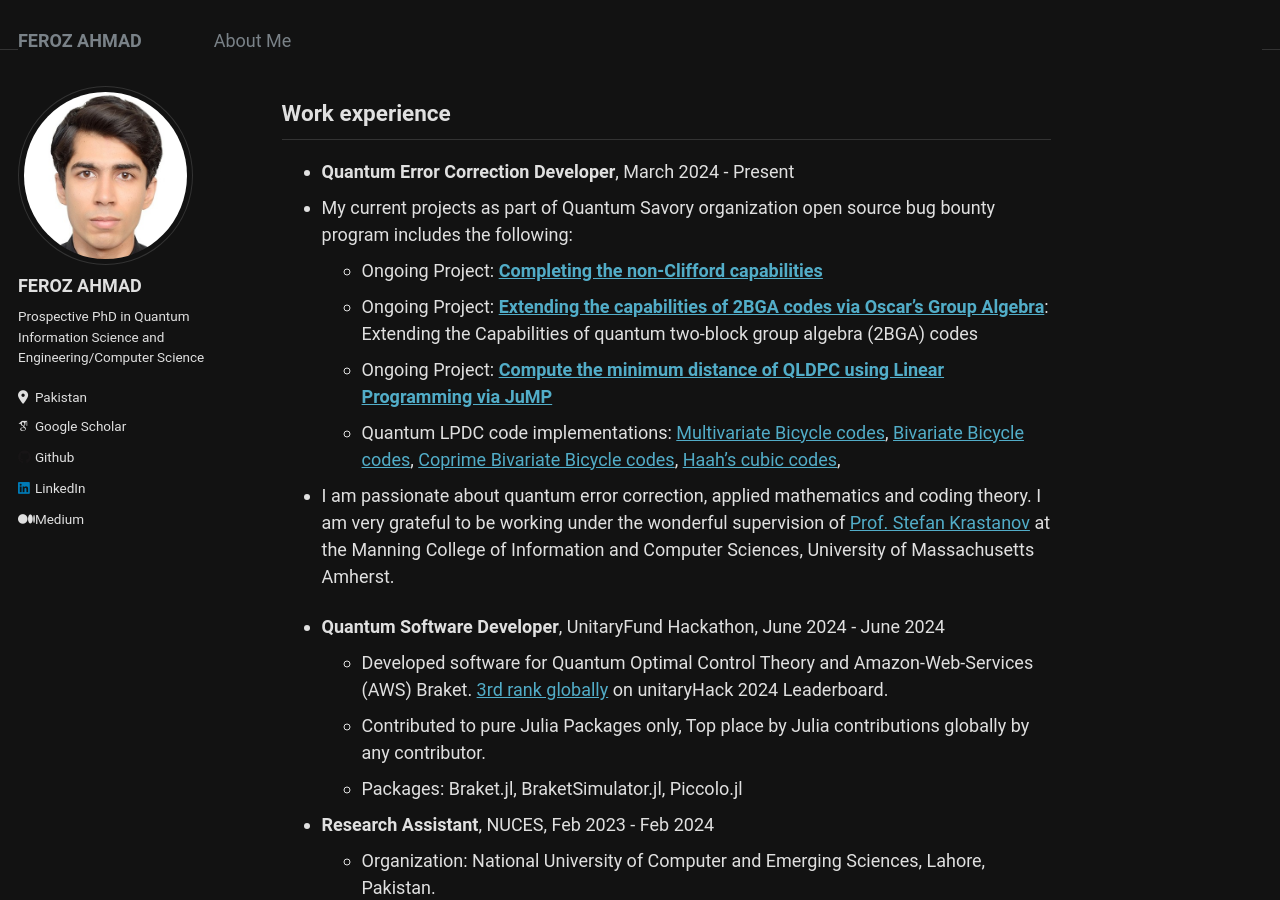
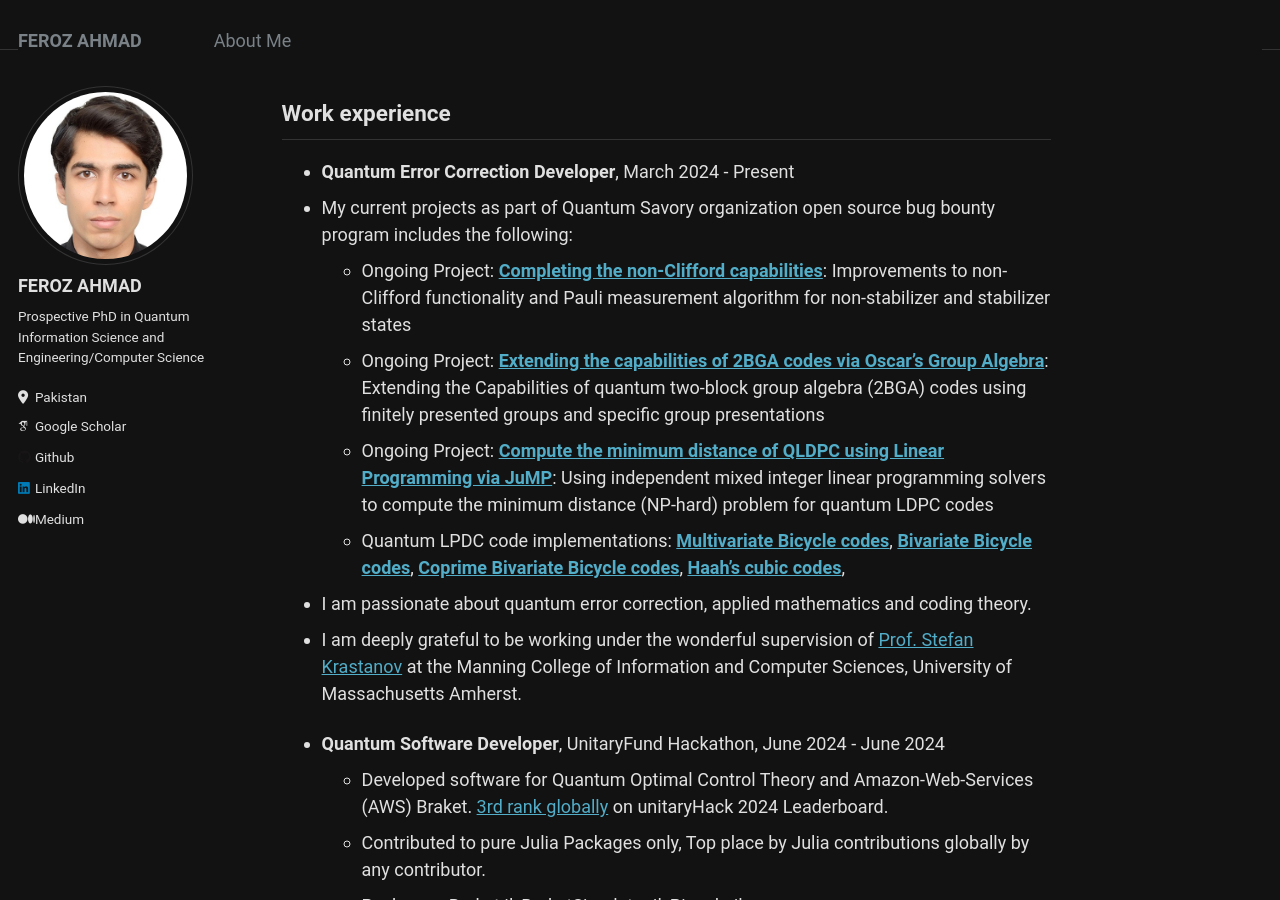
Before and after one commit to Fe-r-oz/Fe-r-oz.github.io, a Jekyll site: the page built from _pages/about.md, in a window 1280 px wide and 900 px high, scrolled down 445 px. Built offline with Jekyll 4.4.1, drawn with Linux system fonts in a browser that asks for light colours; some web fonts are replaced.

Commit message:
Update about.md

```diff
--- a/_pages/about.md
+++ b/_pages/about.md
@@ -17,11 +17,12 @@ redirect_from:
 ## Work experience
 * **Quantum Error Correction Developer**, March 2024 - Present
  * My current projects as part of Quantum Savory organization open source bug bounty program includes the following:
-    - Ongoing Project: **[Completing the non-Clifford capabilities](https://github.com/QuantumSavory/QuantumClifford.jl/issues/309)**
-    - Ongoing Project: **[Extending the capabilities of 2BGA codes via Oscar's Group Algebra](https://github.com/QuantumSavory/QuantumClifford.jl/issues/396)**: Extending the Capabilities of quantum two-block group algebra (2BGA) codes
-    - Ongoing Project: **[Compute the minimum distance of QLDPC using Linear Programming via JuMP](https://github.com/QuantumSavory/QuantumClifford.jl/pull/439)**
-    - Quantum LPDC code implementations: [Multivariate Bicycle codes](https://github.com/QuantumSavory/QuantumClifford.jl/pull/378), [Bivariate Bicycle codes](https://github.com/QuantumSavory/QuantumClifford.jl/pull/399), [Coprime Bivariate Bicycle codes](https://github.com/QuantumSavory/QuantumClifford.jl/pull/378), [Haah's cubic codes](https://github.com/QuantumSavory/QuantumClifford.jl/pull/388),
-  * I am passionate about quantum error correction, applied mathematics and coding theory. I am very grateful to be working under the wonderful supervision of [Prof. Stefan Krastanov](https://www.cics.umass.edu/about/directory/stefan-krastanov) at the Manning College of Information and Computer Sciences, University of Massachusetts Amherst.
+    - Ongoing Project: **[Completing the non-Clifford capabilities](https://github.com/QuantumSavory/QuantumClifford.jl/issues/309)**: Improvements to non-Clifford functionality and Pauli measurement algorithm for non-stabilizer and stabilizer states
+    - Ongoing Project: **[Extending the capabilities of 2BGA codes via Oscar's Group Algebra](https://github.com/QuantumSavory/QuantumClifford.jl/issues/396)**: Extending the Capabilities of quantum two-block group algebra (2BGA) codes using finitely presented groups and specific group presentations
+    - Ongoing Project: **[Compute the minimum distance of QLDPC using Linear Programming via JuMP](https://github.com/QuantumSavory/QuantumClifford.jl/pull/439)**: Using independent mixed integer linear programming solvers to compute the minimum distance (NP-hard) problem for quantum LDPC codes
+    - Quantum LPDC code implementations: **[Multivariate Bicycle codes](https://github.com/QuantumSavory/QuantumClifford.jl/pull/378)**, **[Bivariate Bicycle codes](https://github.com/QuantumSavory/QuantumClifford.jl/pull/399)**, **[Coprime Bivariate Bicycle codes](https://github.com/QuantumSavory/QuantumClifford.jl/pull/378)**, **[Haah's cubic codes](https://github.com/QuantumSavory/QuantumClifford.jl/pull/388)**,
+  * I am passionate about quantum error correction, applied mathematics and coding theory.
+  * I am deeply grateful to be working under the wonderful supervision of [Prof. Stefan Krastanov](https://www.cics.umass.edu/about/directory/stefan-krastanov) at the Manning College of Information and Computer Sciences, University of Massachusetts Amherst.
 
 * **Quantum Software Developer**, UnitaryFund Hackathon, June 2024 - June 2024
   * Developed software for Quantum Optimal Control Theory and Amazon-Web-Services (AWS) Braket. [3rd rank globally](https://unitaryhack.dev/leaderboard/) on unitaryHack 2024 Leaderboard.
```
